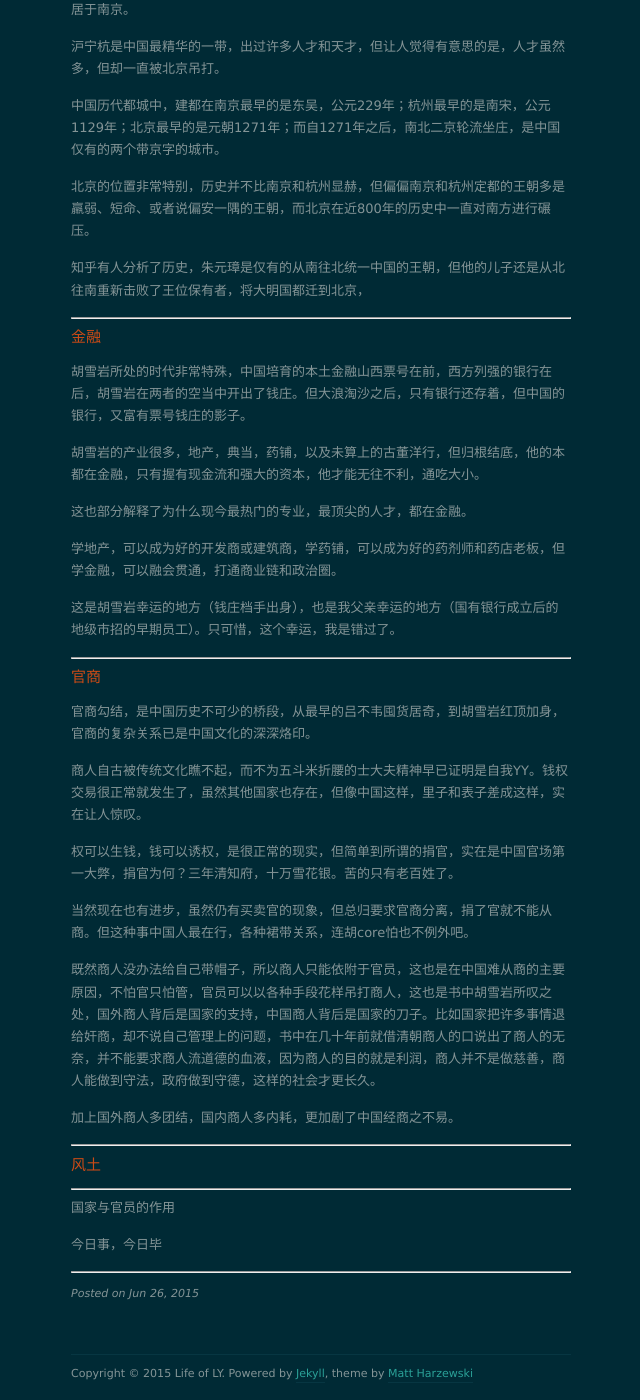
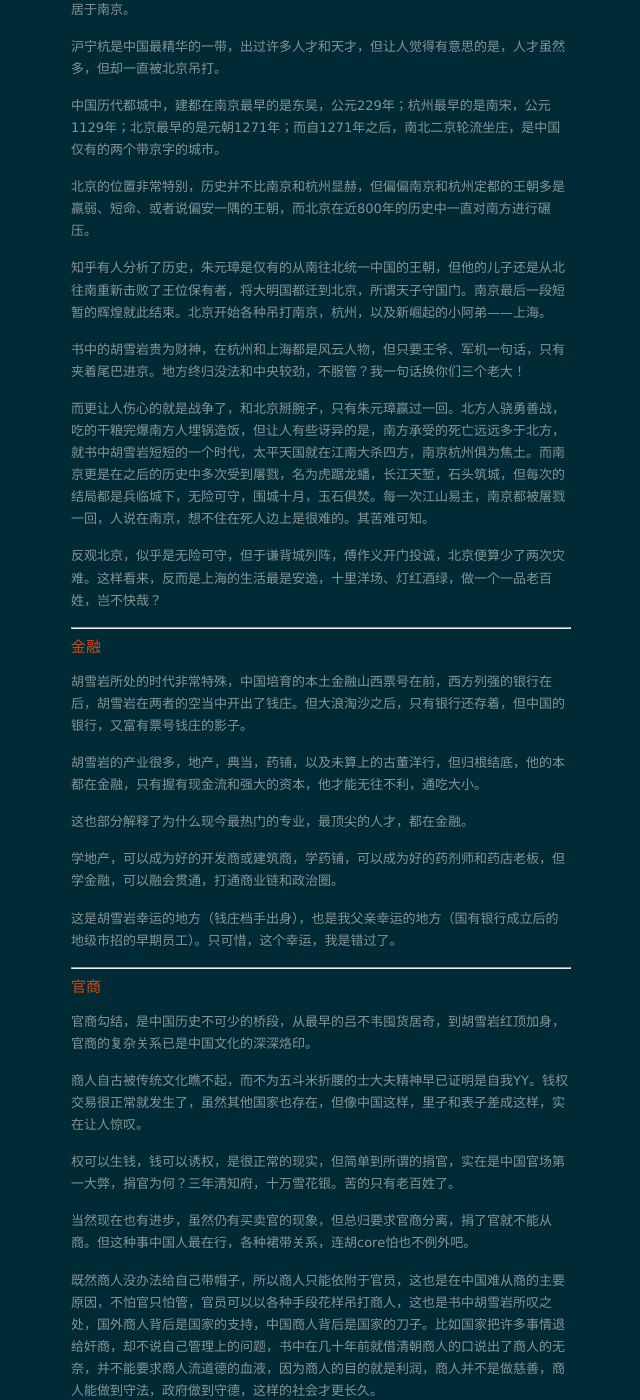
Before and after one commit to jaasly/jaasly.github.io, a Jekyll site: the page built from _posts/2015-06-26-Mr.Hu.md, in a window 1280 px wide and 1400 px high, scrolled down 972 px. Shown: the whole window, without its empty margins (319-959 px from the left). Built offline with Jekyll 4.4.1, drawn with Linux system fonts in a browser that asks for light colours; nearby versions of some CDN libraries; some of the changed text lies outside the part shown.

```diff
--- a/_posts/2015-06-26-Mr.Hu.md
+++ b/_posts/2015-06-26-Mr.Hu.md
@@ -3,6 +3,7 @@ layout: post
 title:  "胡雪岩"
 category : Reviews
 tags : [book]
+
 ---
 
 
@@ -37,9 +38,13 @@ tags : [book]
 
 北京的位置非常特别，历史并不比南京和杭州显赫，但偏偏南京和杭州定都的王朝多是羸弱、短命、或者说偏安一隅的王朝，而北京在近800年的历史中一直对南方进行碾压。
 
-知乎有人分析了历史，朱元璋是仅有的从南往北统一中国的王朝，但他的儿子还是从北往南重新击败了王位保有者，将大明国都迁到北京，
+知乎有人分析了历史，朱元璋是仅有的从南往北统一中国的王朝，但他的儿子还是从北往南重新击败了王位保有者，将大明国都迁到北京，所谓天子守国门。南京最后一段短暂的辉煌就此结束。北京开始各种吊打南京，杭州，以及新崛起的小阿弟——上海。
 
+书中的胡雪岩贵为财神，在杭州和上海都是风云人物，但只要王爷、军机一句话，只有夹着尾巴进京。地方终归没法和中央较劲，不服管？我一句话换你们三个老大！
 
+而更让人伤心的就是战争了，和北京掰腕子，只有朱元璋赢过一回。北方人骁勇善战，吃的干粮完爆南方人埋锅造饭，但让人有些讶异的是，南方承受的死亡远远多于北方，就书中胡雪岩短短的一个时代，太平天国就在江南大杀四方，南京杭州俱为焦土。而南京更是在之后的历史中多次受到屠戮，名为虎踞龙蟠，长江天堑，石头筑城，但每次的结局都是兵临城下，无险可守，围城十月，玉石俱焚。每一次江山易主，南京都被屠戮一回，人说在南京，想不住在死人边上是很难的。其苦难可知。
+
+反观北京，似乎是无险可守，但于谦背城列阵，傅作义开门投诚，北京便算少了两次灾难。这样看来，反而是上海的生活最是安逸，十里洋场、灯红酒绿，做一个一品老百姓，岂不快哉？
 
 
 ---
@@ -77,16 +82,12 @@ tags : [book]
 
 ---
 
-## 风土
+## 经验教训
 
----
-
-国家与官员的作用
+作者在书中以胡雪岩为一号人物，用其他读者的话说，写得像三国演义里的诸葛亮一般，多智而近妖，这也无可厚非，多智怕多数人都学不来，其他的一些地方，倒也值得总结学习一下。
 
 
 
-今日事，今日毕
-
-
-
----
+1. 今日事，今日毕
+2. 给足别人面子，将心比心
+3. 不要逆历史潮流而动
```
Also changed, not shown: _posts/2015-07-21-Voyages-of-Discovery.md (added, +81 -0 lines).
